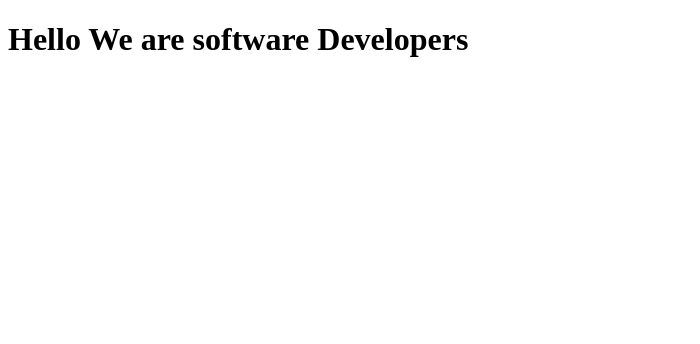
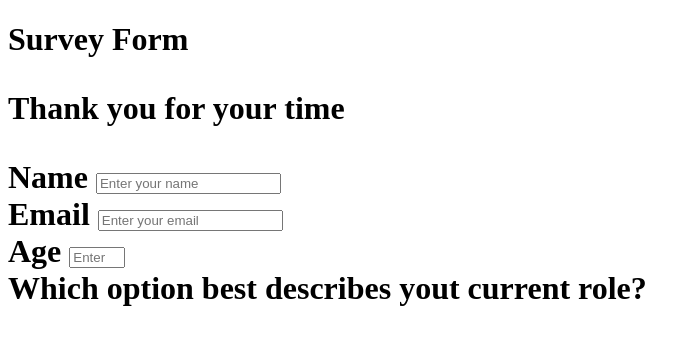
Before and after one commit to ChaloCy/Survey-Cyn-Amadou, a plain HTML site: page index.html in a window 1280 px wide. Shown: the whole page, without its empty margins (0-700 px from the left). Drawn offline with Linux system fonts and the light colour scheme.

Commit message:
#1 to #11

```diff
--- a/index.html
+++ b/index.html
@@ -1,10 +1,32 @@
 <!DOCTYPE html>
 <html>
   <head>
-    <title></title>
+    <title>Survey</title>
   </head>
   <script src="https://cdn.freecodecamp.org/testable-projects-fcc/v1/bundle.js"></script>
   <body>
-      <h1>Hello We are software Developers</h1>
-      </body>
-</html>
+    <div id="main">
+              <h1 id="title">
+                  Survey Form<h1/>
+                <p  id= "description">Thank you for your time</p>
+                <form id="survey-form">
+                  <div class="form group">
+               <label id="name-label" for="name">Name</label>
+                    <input type="text" name="Name" id="name" class="form-control" placeholder="Enter your name" required>
+                  </div>
+                   <div class="form group">
+                <label id="email-label" for="email">Email</label>
+                    <input type="email" name="Email" id="email" class="form-control" placeholder="Enter your email" required>
+                    </div>
+                  <div class="form group">
+                <label id="number-label" for="number">Age</label>
+                    <input type="number" name="Number" id="number" class="form-control" placeholder="Enter your age" min="18" max="40">
+                    </div>
+                  <div class="form-group">
+                    <label id="select">Which option best describes yout current role?</label>
+                  <!-- <select id="dropdown" ></select>
+                </div> -->
+                </form>
+    </div>
+                </body>
+      </html>
```
